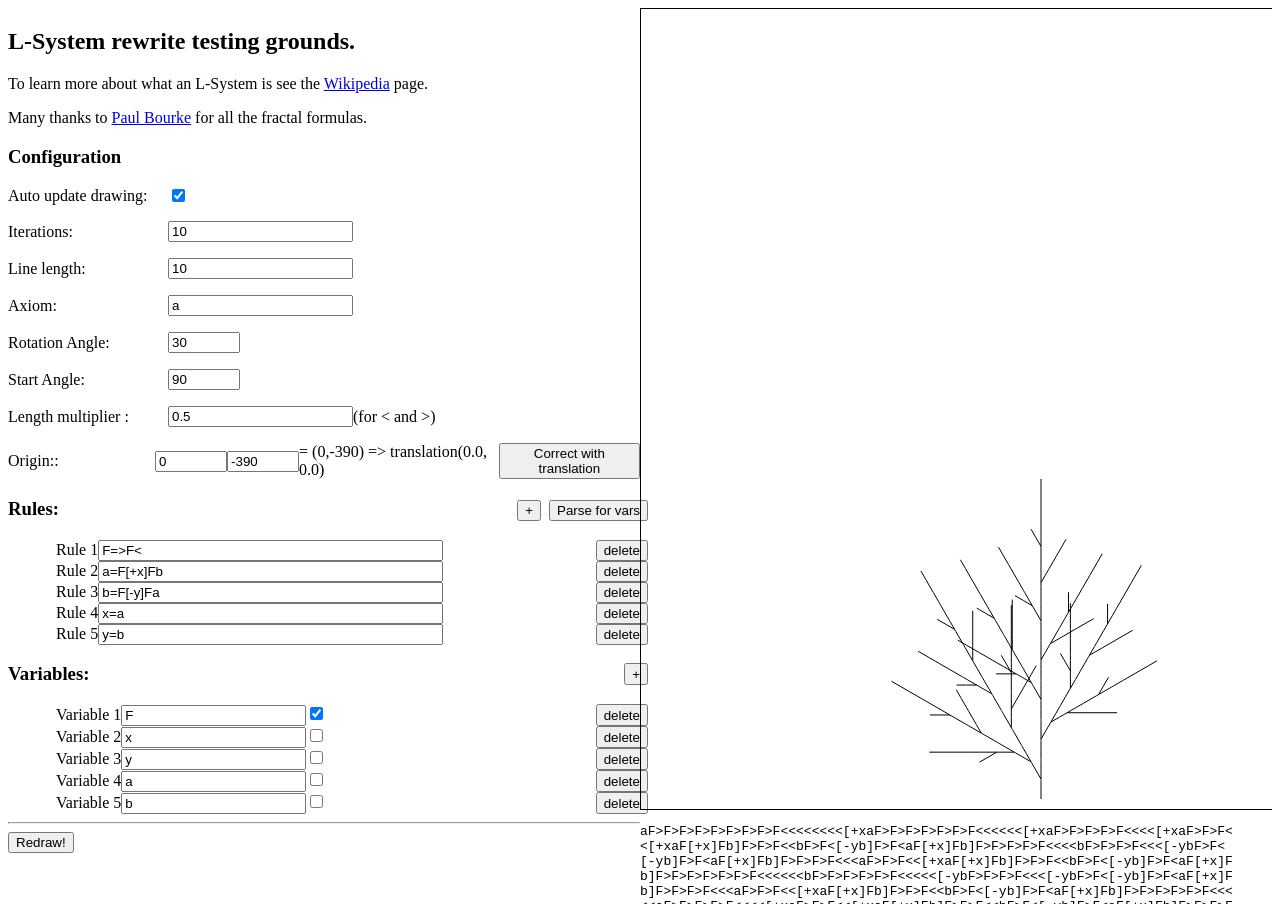
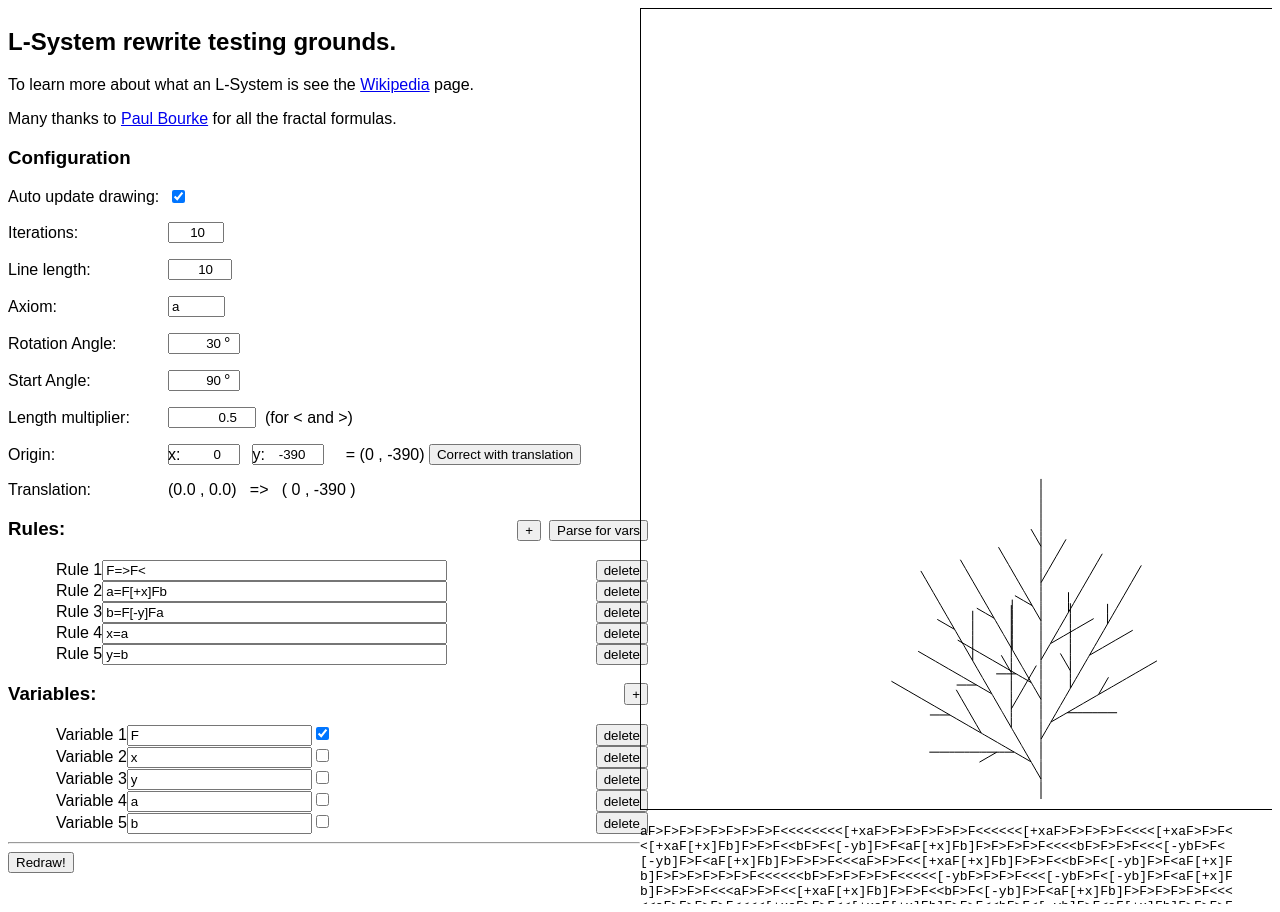
Before and after one commit to martinmolema/L-System, an Angular app: page /math-lsystem/ in a window 1280 px wide. Built offline with nearby package versions, Linux system fonts and the light colour scheme.

Commit message:
Multiple fixes - fixed too many decimals while dragging - added handling of LineLength Multiplier / dividing - added URL to wikipedia

```diff
--- a/src/app/app.component.css
+++ b/src/app/app.component.css
@@ -28,6 +28,23 @@ main {
           margin-left: 0.5rem;
         }
       }
+    }
+
+    .suffix {
+      margin-left: -2rem;
+    }
+
+    .prefix {
+      left: -4.5rem;
+      position: relative;
+    }
+
+    .angle {
+      margin-right: 1rem;
+    }
+
+    input[type=number] {
+      text-align: right;
     }
   }
 
--- a/src/app/app.component.html
+++ b/src/app/app.component.html
@@ -24,36 +24,58 @@
         </p>
         <p>
           <label for="inputNrOfIterations">Iterations</label>
-          <input name="iterations" id="inputNrOfIterations" formControlName="nrOfIterations" type="number">
+          <input name="iterations" id="inputNrOfIterations" formControlName="nrOfIterations" type="number"
+                 min="0" max="50">
         </p>
         <p>
           <label for="inputLineLength">Line length</label>
-          <input name="linelength" id="inputLineLength" formControlName="lineLength" type="number">
+          <input name="linelength" id="inputLineLength" formControlName="lineLength" type="number"
+                 min="1" max="999">
         </p>
         <p>
           <label for="inputAxiom">Axiom</label>
-          <input name="axiom" id="inputAxiom" formControlName="axiom" type="text" minlength="1">
+          <input name="axiom" id="inputAxiom" formControlName="axiom" type="text" minlength="1" size="4">
         </p>
         <p>
           <label for="inputRotationAngle">Rotation Angle</label>
           <input name="rotationangle" id="inputRotationAngle" formControlName="rotationAngle" type="number" min="-180"
-                 max="180">
+                 max="180" class="angle">
+          <span class="suffix"> &deg;</span>
         </p>
         <p>
           <label for="inputStartAngle">Start Angle</label>
-          <input name="startAngle" id="inputStartAngle" formControlName="startAngle" type="number" min="-180" max="180">
+          <input name="startAngle" id="inputStartAngle" formControlName="startAngle" type="number"
+                 min="-180" max="180" class="angle">
+          <span class="suffix"> &deg;</span>
         </p>
         <p>
-          <label for="inputLengthMultiplier">Length multiplier </label>
-          <input name="lengthMultiplier" id="inputLengthMultiplier" formControlName="lengthMultiplier" type="number">
-          <span> (for &lt; and &gt;)</span>
+          <label for="inputLengthMultiplier">Length multiplier</label>
+          <input name="lengthMultiplier" id="inputLengthMultiplier"
+                 formControlName="lengthMultiplier" type="number"
+                 min="0.001" max="10" step="0.1">
+           <span>&nbsp; (for &lt; and &gt;)</span>
         </p>
         <p>
-          <label for="inputOriginX">Origin:</label>
+          <label for="inputOriginX">Origin</label>
           <input name="originX" id="inputOriginX" formControlName="originX" type="number" min="-400" max="400">
+          <span class="prefix">x:</span>
           <input name="originY" id="inputOriginY" formControlName="originY" type="number" min="-400" max="400">
-           = ({{originX?.value}},{{originY?.value}}) => translation({{translation?.xAsString}}, {{translation?.yAsString}})
+          <span class="prefix">y:</span>
+          <span>&nbsp; = ({{ originX?.value }} , {{ originY?.value }})</span>
+          <span>&nbsp;</span>
           <button (click)="updateOriginFromTranslation()">Correct with translation</button>
+          </p>
+        <p>
+          <label>Translation</label>
+          ({{ translation?.xAsString }} , {{ translation?.yAsString }})
+          &nbsp;
+          =>
+          &nbsp;
+          (
+          {{ Math.floor( (translation ? translation.x : 0) + lsystem.OriginX) }}
+          ,
+          {{ Math.floor((translation ? translation.y : 0) + lsystem.OriginY) }}
+          )
 
         </p>
         <!--        <p>
--- a/src/app/app.component.ts
+++ b/src/app/app.component.ts
@@ -474,4 +474,5 @@ export class AppComponent {
 
   }
 
+  protected readonly Math = Math;
 }
--- a/src/app/classes/lsystem-calculator.ts
+++ b/src/app/classes/lsystem-calculator.ts
@@ -3,7 +3,7 @@ import {Point} from "./point";
 import {SVGLine} from "./svgline";
 import {LSystemVariable} from "./lsystem-variable";
 
-export const SpecialChars = ['+', '-', '[', ']', '>', '<' ];
+export const SpecialChars = ['+', '-', '[', ']', '>', '<'];
 
 export class LSystemCalculator {
 
@@ -45,14 +45,18 @@ export class LSystemCalculator {
     return this.rules.join("\n");
   }
 
-  clearRules():void{
+  clearRules(): void {
     this.rules = [];
     this.processedRules.clear();
   }
 
   setOrigin(x: number | undefined, y: number | undefined) {
-    if (x !== undefined) {this.originX = x;}
-    if (y !== undefined) {this.originY = y;}
+    if (x !== undefined) {
+      this.originX = x;
+    }
+    if (y !== undefined) {
+      this.originY = y;
+    }
   }
 
   setOriginLeftCenter(marginX: number) {
@@ -66,31 +70,27 @@ export class LSystemCalculator {
   }
 
   setOriginBottomLeft(marginX: number, marginY: number) {
-    this.originX = -this.svgWidth / 2 + marginX;
-    this.originY = -this.svgHeight / 2 + marginY;
+    this.setOrigin(-this.svgWidth / 2 + marginX, -this.svgHeight / 2 + marginY);
   }
+
   setOriginBottomCenter(marginX: number, marginY: number) {
-    this.originX = 0;
-    this.originY = -this.svgHeight / 2 + marginY;
+    this.setOrigin(0, -this.svgHeight / 2 + marginY);
   }
 
   setOriginBottomRight(marginX: number, marginY: number) {
-    this.originX = this.svgWidth / 2 - marginX;
-    this.originY = -this.svgHeight / 2 + marginY;
+    this.setOrigin(this.svgWidth / 2 - marginX, -this.svgHeight / 2 + marginY);
   }
 
   setOriginTopLeft(marginX: number, marginY: number) {
-    this.originX = -this.svgWidth / 2 + marginX;
-    this.originY = this.svgHeight / 2 - marginY;
+    this.setOrigin(-this.svgWidth / 2 + marginX, this.svgHeight / 2 - marginY);
   }
 
 
   setOriginTopRight(marginX: number, marginY: number) {
-    this.originX = this.svgWidth / 2 - marginX;
-    this.originY = this.svgHeight / 2 - marginY;
+    this.setOrigin(this.svgWidth / 2 - marginX, this.svgHeight / 2 - marginY);
   }
 
-  translateOrigin(x: number, y:number): void {
+  translateOrigin(x: number, y: number): void {
     this.setOrigin(this.originX + x, this.originY + y);
   }
 
@@ -224,8 +224,7 @@ export class LSystemCalculator {
           this.turn(-this.rotationAngle);
           break;
       }
-    }
-    else{
+    } else {
       const drawingVariables = this.vars.filter(v => v.isDrawingVariable).map(v => v.varname);
       if (drawingVariables.includes(char)) {
         this.lastPosition = this.drawLine(this.lastPosition, length);
--- a/src/styles.css
+++ b/src/styles.css
@@ -1 +1,4 @@
 /* You can add global styles to this file, and also import other style files */
+body {
+  font-family: Arial, Helvetica, sans-serif;
+}
```
